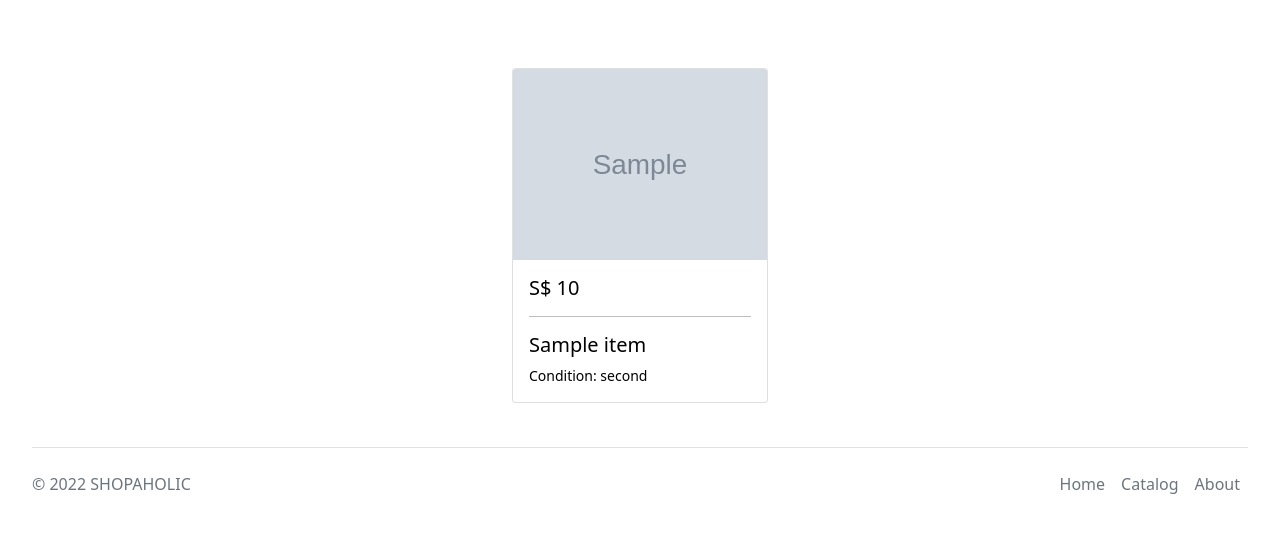
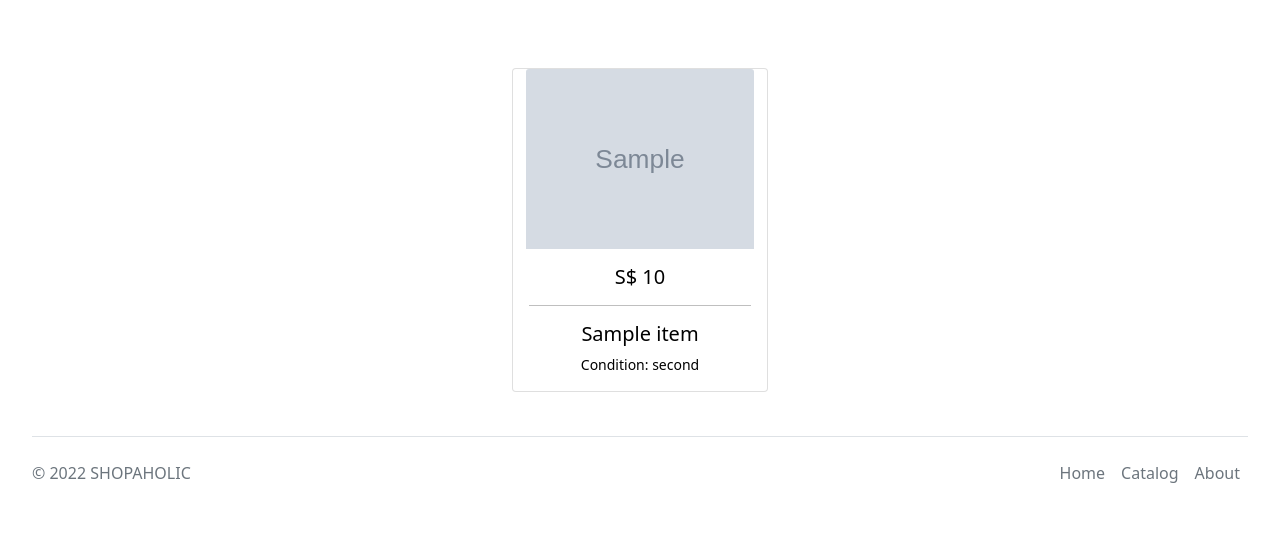
Before and after one commit to michac789/CommerceApp, a Django app: template catalog/templates/catalog/index.html in a window 1280 px wide. Shown: the part 56-589 px from the top of the page. Run offline with Django 3.2, Linux system fonts and the light colour scheme; the template is opened without the code that fills it: most values are stand-ins (such as "Sample title", 1, 10 or a date in 2020); grey boxes marked "Sample" are stand-in pictures.

Commit message:
fixing image in card catalog

```diff
--- a/catalog/static/catalog/index.css
+++ b/catalog/static/catalog/index.css
@@ -37,7 +37,13 @@ div.card {
 }
 
 
-div.card.img {
-    width: max(18vw, 190px);
-    height: auto;
+div.card img {
+    width: 90%;
+    height: 180px;
+    /* needs to be changed / deleted so that it uses the original size that are uniformed from backend
+    For now it's for the purpose of making it neat */
 }
+
+div.card div {
+    text-align: center;
+}
--- a/catalog/templates/catalog/index.html
+++ b/catalog/templates/catalog/index.html
@@ -17,7 +17,9 @@
             {% for item in items %}
                     <a href="{% url 'catalog:item' item_id=item.id %}">
                         <div class="card">
-                            <img src="{{ item.image }}" class="card-img-top" alt="product-photo">
+                            <div>
+                                <img src="{{ item.image }}" class="card-img-top" alt="product-photo">
+                            </div>
                             <!-- alt need to be outputted dynamically (using image name perhaps)  -->
                             <div class="card-body">
                                 <h1 class="lead fw-100">S$ {{ item.price }}</h1>
```
